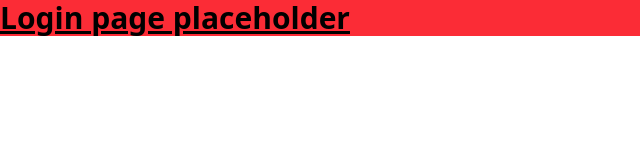
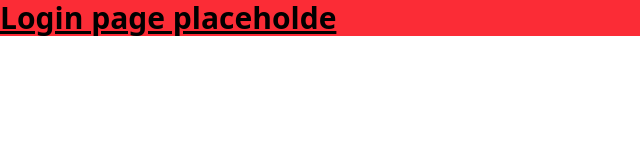
Before and after one commit to RyanByers1023/Commerce-Bank-Project, a website: page src/login.html in a window 1280 px wide. Shown: the full height of the page, 0-640 px from the left. Drawn offline with Linux system fonts and the light colour scheme.

Commit message:
example push

```diff
--- a/src/login.html
+++ b/src/login.html
@@ -7,7 +7,7 @@
 </head>
 <body>
 <h1 class="text-3xl font-bold underline bg-red-500">
-    Login page placeholder
+    Login page placeholde
 </h1>
 </body>
 </html>
```
